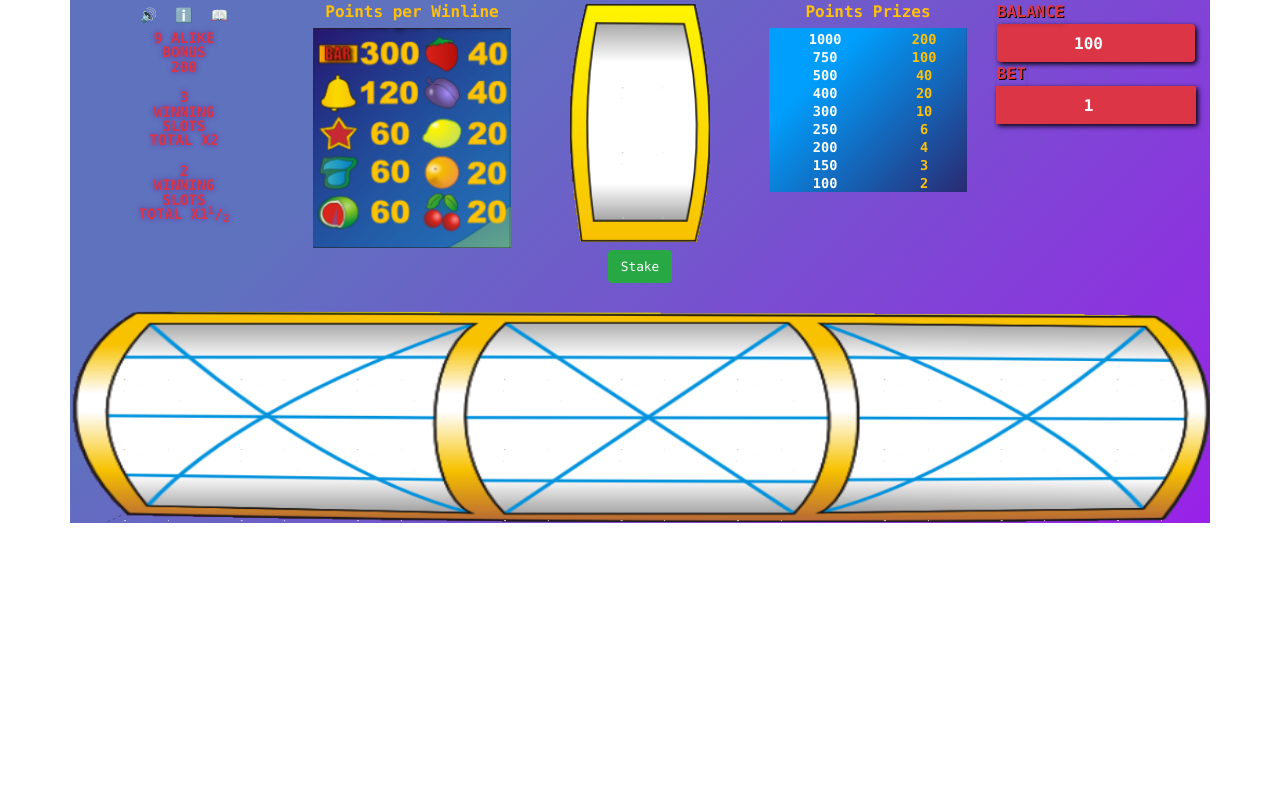
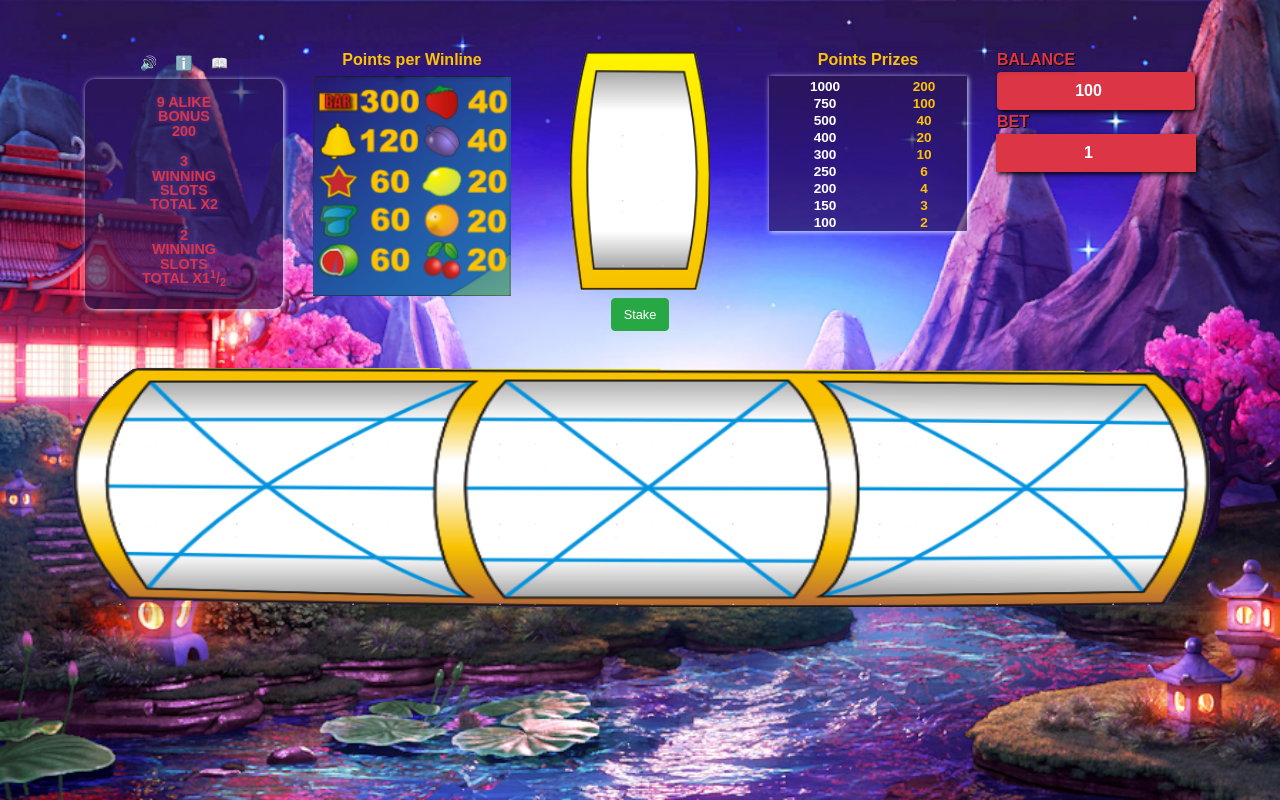
Before and after one commit to zica39/Vockice, a plain HTML site: page index.html in a window 1280 px wide. Drawn offline with nearby package versions, Linux system fonts and the light colour scheme; a web font is replaced by a local one.

Commit message:
Stilske dorade

```diff
--- a/css/style.css
+++ b/css/style.css
@@ -1,6 +1,39 @@
+/* latin */
+@font-face {
+  font-family: 'Heebo';
+  font-style: normal;
+  font-weight: 400;
+  font-display: swap;
+  src: url(https://fonts.gstatic.com/s/heebo/v9/NGSpv5_NC0k9P_v6ZUCbLRAHxK1EiSysdUmm.woff2) format('woff2');
+  unicode-range: U+0000-00FF, U+0131, U+0152-0153, U+02BB-02BC, U+02C6, U+02DA, U+02DC, U+2000-206F, U+2074, U+20AC, U+2122, U+2191, U+2193, U+2212, U+2215, U+FEFF, U+FFFD;
+}
+
 body{
-	font-family: "Lucida Console", monospace!important;
+	background: url(../data/bg2.png) no-repeat;
+	background-size:cover;
+
+	font-family: 'Heebo', sans-serif;
+
+  -webkit-user-select: none;
+  -khtml-user-select: none;
+  -moz-user-select: none;
+  -o-user-select: none;
+  user-select: none;
 }
+#container{
+
+}
+
+.night-shadow{
+	background: #2a1550a3;
+    box-shadow: 1px 1px 5px #dfe2fe;
+}
+
+.dobitni_modovi_stil{
+
+    border-radius: 10px;
+}
+
 #dobitni_modovi{
 	font-size: 0.9em;
     line-height: 1;
@@ -57,6 +90,8 @@ body{
 }
 
 #skala_za_dobitke{
+
+	background:#f8f9fad1;
 	padding: 23%;
     margin: 20% 10%;
     font-size: 1.5em;
@@ -67,6 +102,7 @@ body{
 }
 #skala_brojeva{
 
+	background:#f8f9fad1;
 	padding: 23%;
     margin: 20% 10%;
     font-size: 1.5em;
@@ -84,6 +120,7 @@ body{
     border: black medium solid;
     outline: orange thick solid;
 	text-align:center;
+	background:#e3f4fc;
 }
 #broj{
 	font-size: 10em;
@@ -107,10 +144,10 @@ img {
 }
 
 tbody{
-background-color: #2a2a72;
-background-image: linear-gradient(315deg, #2a2a72 0%, #009ffd 74%);
-text-align:center;
-font-size: 0.85em;
+	/* background: #90d3f045;
+	box-shadow: 1px 1px 5px #495057; */
+	text-align:center;
+	font-size: 0.85em;
 }
 td:nth-child(even){
 	font-weight:bold;
@@ -141,16 +178,18 @@ input[name=kredit],input[name=ulog],input[name=dobitak]{
 .modal-full {
     min-width: 100%;
     margin: 0;
+	overflow:hidden!important;
 }
 
 .modal-full .modal-content {
     min-height: 100vh;
 }
-#container:first-child{
-	background-color:#9921e8;
-	background-image: linear-gradient(315deg, #9921e8 0%, #5f72be 74%);
+
+#vece_manje_div{
+	background: url(../data/bg3.jfif) no-repeat;
+	background-size:cover;
+	background-position:0px 0px;
 }
-
 
 /* Firefox old*/
 @-moz-keyframes blink {
@@ -206,3 +245,44 @@ input[name=kredit],input[name=ulog],input[name=dobitak]{
     -ms-animation: blink normal 1s infinite ease-in-out!important; /* IE */
     animation: blink normal 1s infinite ease-in-out!important; /* Opera and prob css3 final iteration */
 }
+
+@media (min-width: 0px) {
+	 .img-fluid-my{
+		max-width:40px;
+		height:40px;
+
+	}
+}
+
+@media (min-width: 576px) {
+	  .img-fluid-my{
+		max-width:50px;
+		height:50px;
+
+	}
+}
+
+
+@media (min-width: 768px) {
+	  .img-fluid-my{
+		max-width:60px;
+		height:60px;
+
+	}
+}
+
+
+@media (min-width: 992px) {
+	  .img-fluid-my{
+		width:70px;
+		height:70px;
+	}
+}
+
+
+@media (min-width: 1200px) {
+	 .img-fluid-my{
+		max-width:80px;
+		height:80px;
+	}
+}
--- a/index.html
+++ b/index.html
@@ -12,7 +12,7 @@
 </head>
 <body>
 
-	<div id = 'container' class="container">
+	<div id = 'container' class="container shadow my-5">
         <div class="row">
 			<div id = 'dobitni_modovi' class = 'col'>
 			<div class = 'row justify-content-center'>
@@ -26,7 +26,8 @@
 				<span class = 'p-0'>📖</span>
 			</button>
 			</div>
-				<p id = 'dobitni_mod1' class = 'text-danger text-bold text-center text-uppercase'>
+				<div class = 'dobitni_modovi_stil py-2 night-shadow'>
+				<p id = 'dobitni_mod1' class = 'mt-2 text-danger text-bold text-center text-uppercase'>
 
 					9 ALIKE<br>
 					 BONUS<br>
@@ -49,6 +50,7 @@
 					 TOTAL X1<sup>1</sup>/<sub>2</sub>
 
 				</p>
+				</div>
 			</div>
 			<div id = 'bodovna_tabela' class = 'col'>
 				<p class = 'text-warning font-weight-bold text-center mb-1'>Points per Winline</p>
@@ -63,7 +65,7 @@
 			</div>
 			<div id = 'skala_dobitaka' class = 'col'>
 				<p class = 'text-warning font-weight-bold text-center mb-1'>Points  Prizes</p>
-				<table class = 'text-weight-bold text-align-center'>
+				<table class = 'text-weight-bold text-align-center night-shadow'>
 					<tr class = 'text-warning'>
 						<th></th>
 						<th></th>
--- a/js/app.js
+++ b/js/app.js
@@ -129,6 +129,9 @@ function pocni_igru(){
 
 		veca_div.style.pointerEvents = 'none';
 		manja_div.style.pointerEvents = 'none';
+
+		veca_div.style.display = 'none';
+		manja_div.style.display = 'none';
 
 		povecaj_ulog_dugme.style.display = 'none';
 		smanji_ulog_dugme.style.display = 'none';
@@ -306,7 +309,7 @@ function pripremi_slotove(){
 	//img.style.border = '1px solid black';
 	img.setAttribute('src',prazna_vocka);
 	img.setAttribute('draggable','false');
-	img.classList.add('img-fluid');
+	img.classList.add('img-fluid-my');
 
 
 	for(var a in slots){
```
Also changed, not shown: data/bg1.png (deleted), data/bg2.png (added), data/bg3.jfif (added).
